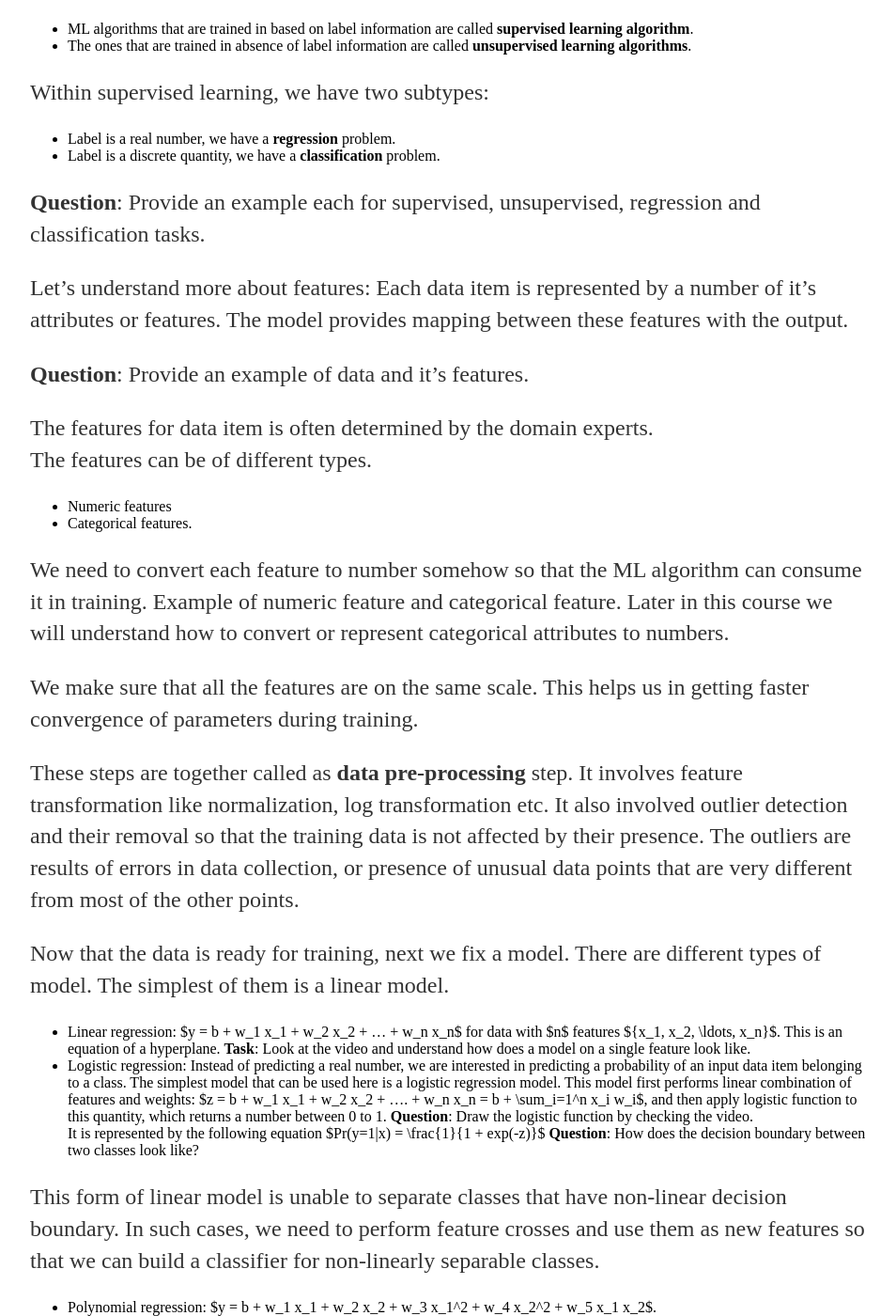
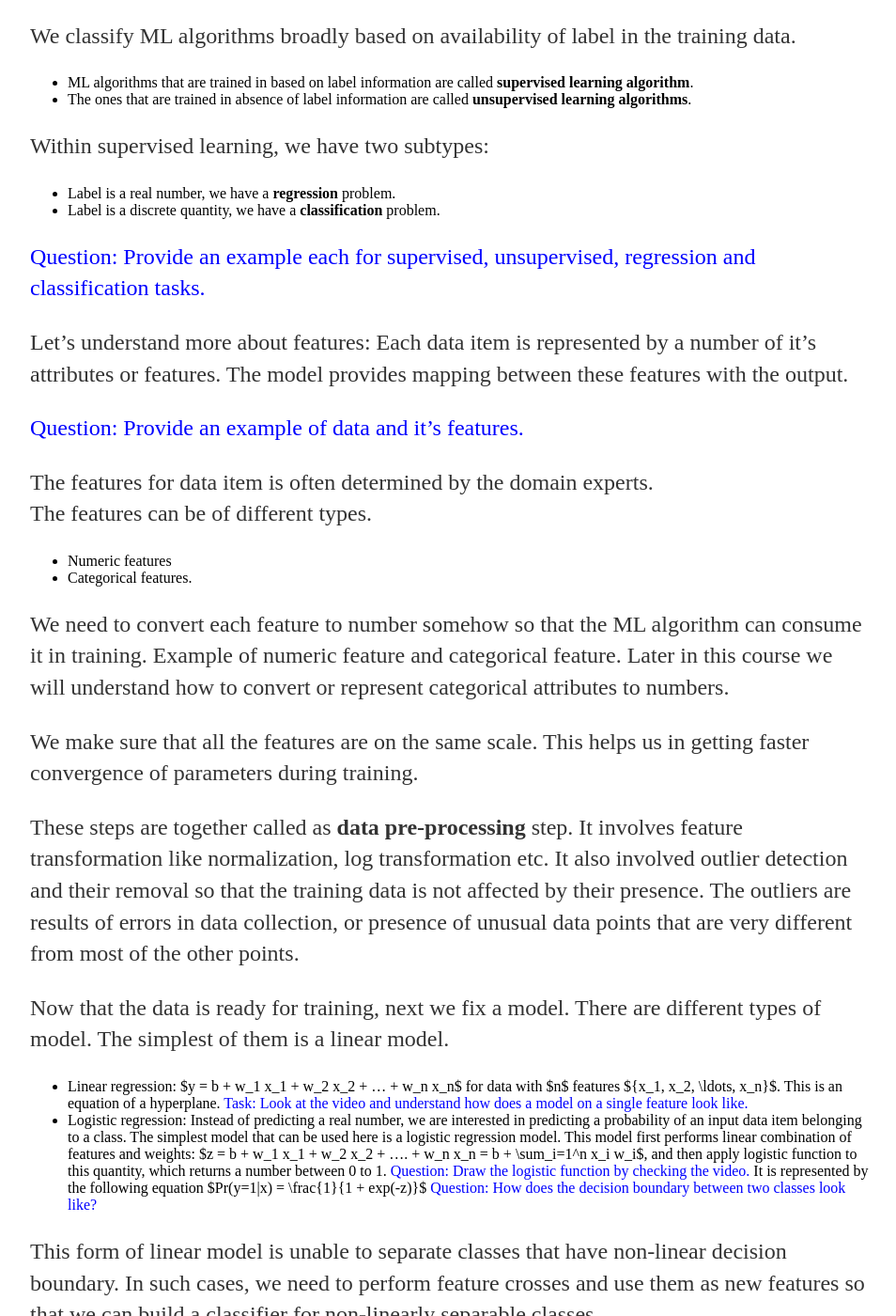
Before and after one commit to tfindiamooc/tfindiamooc.github.io, a Jekyll site: the page built from _posts/2019-08-31-Machine-Learning-Review.md, in a window 1280 px wide and 1400 px high, scrolled down 1474 px. Shown: the whole window at 94% size, without its empty margins (160-1114 px from the left). Built offline with Jekyll 4.4.1, drawn with Linux system fonts in a browser that asks for light colours; some of the changed text lies outside the part shown.

Commit message:
Update 2019-08-31-Machine-Learning-Review.md

```diff
--- a/_posts/2019-08-31-Machine-Learning-Review.md
+++ b/_posts/2019-08-31-Machine-Learning-Review.md
@@ -4,7 +4,8 @@ title: "Machine Learning Review"
 date: 2019-08-31
 ---
 
-#What is Machine Learning?
+What is Machine Learning?
+
 We begin with a programming friendly definition. Why are we able to code
 addition of two numbers but unable to code handwritten digit detection
 by computer algorithm? Take a couple of minutes to think about this.
@@ -60,14 +61,15 @@ Within supervised learning, we have two subtypes:
 * Label is a real number, we have a **regression** problem.
 * Label is a discrete quantity, we have a **classification** problem.
 
-**Question**: Provide an example each for supervised,
-  unsupervised, regression and classification tasks.
+<span style="color:blue">Question: Provide an example each for supervised,
+  unsupervised, regression and classification tasks.</span>
 
 Let's understand more about features: Each data item is represented
 by a number of it's attributes or features.  The model provides mapping
 between these features with the output.
 
-**Question**: Provide an example of data and it's features.
+<span style="color:blue">Question: Provide an example of data and it's
+  features.</span>
 
 The features for data item is often determined by the domain experts.
 The features can be of different types.
@@ -93,8 +95,9 @@ Now that the data is ready for training, next we fix a model.  There
 are different types of model. The simplest of them is a linear model.
 * Linear regression: $y = b + w_1 x_1 + w_2 x_2 + ... + w_n x_n$ for
 data with $n$ features ${x_1, x_2, \ldots, x_n}$.   This is an
-equation of a hyperplane.  **Task**: Look at the video and understand
-how does a model on a single feature look like.
+equation of a hyperplane.  <span style="color:blue">Task:
+  Look at the video and understand how does a model on a single
+  feature look like.</span>
 * Logistic regression: Instead of predicting a real number, we are
 interested in predicting a probability of an input data item belonging
 to a class.  The simplest model that can be used here is a logistic
@@ -102,10 +105,12 @@ regression model.  This model first performs linear combination of
 features and weights: $z = b + w_1 x_1 + w_2 x_2 + …. + w_n x_n =
 b + \sum_i=1^n x_i w_i$, and then apply logistic function to this
 quantity, which returns a number between 0 to 1.
-**Question**: Draw the logistic function by checking the video.
+<span style="color:blue">Question: Draw the logistic function
+  by checking the video.</span>
 It is represented by the following equation
-$Pr(y=1|x) = \frac{1}{1 + exp(-z)}$ **Question**: How does the
-decision boundary between two classes look like?
+$Pr(y=1|x) = \frac{1}{1 + exp(-z)}$
+<span style="color:blue">Question: How does the
+decision boundary between two classes look like?</span>
 
 This form of linear model is unable to separate classes that have
 non-linear decision boundary.  In such cases, we need to perform
```
